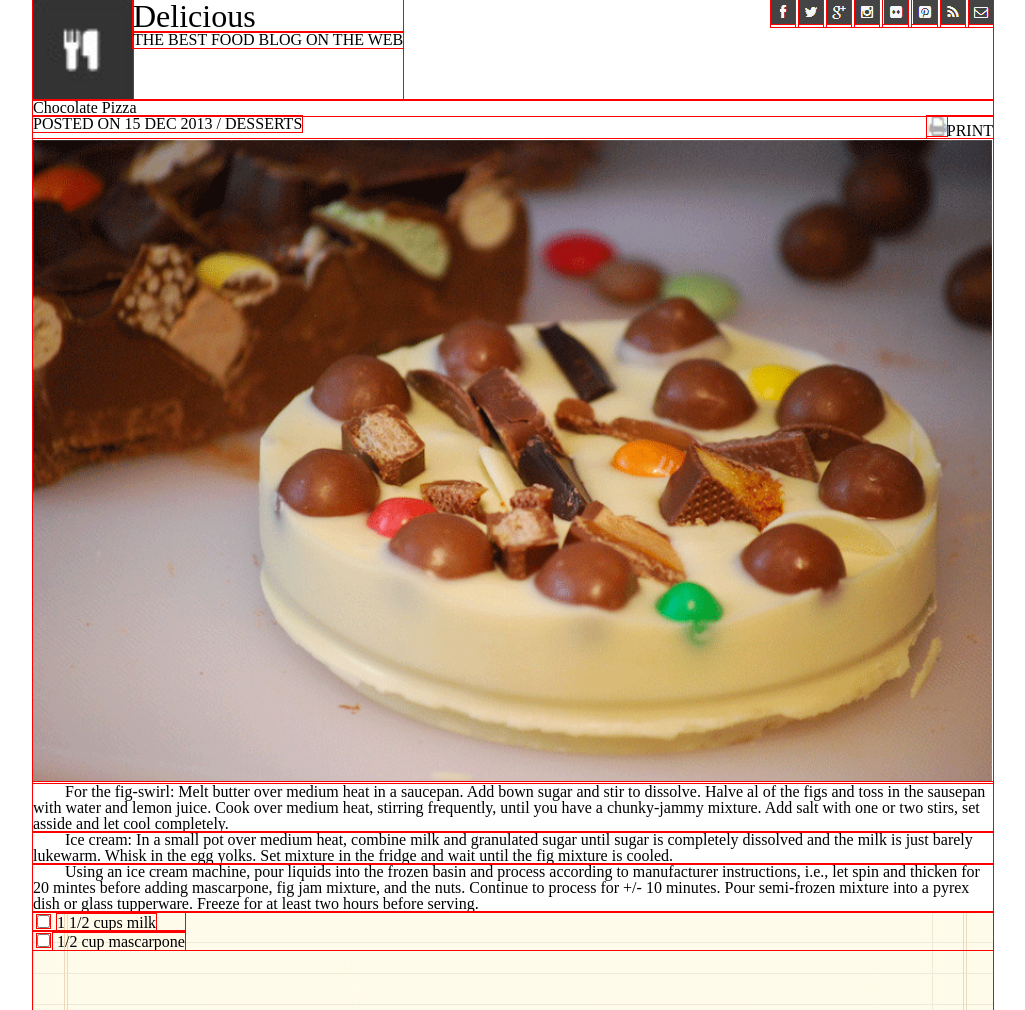
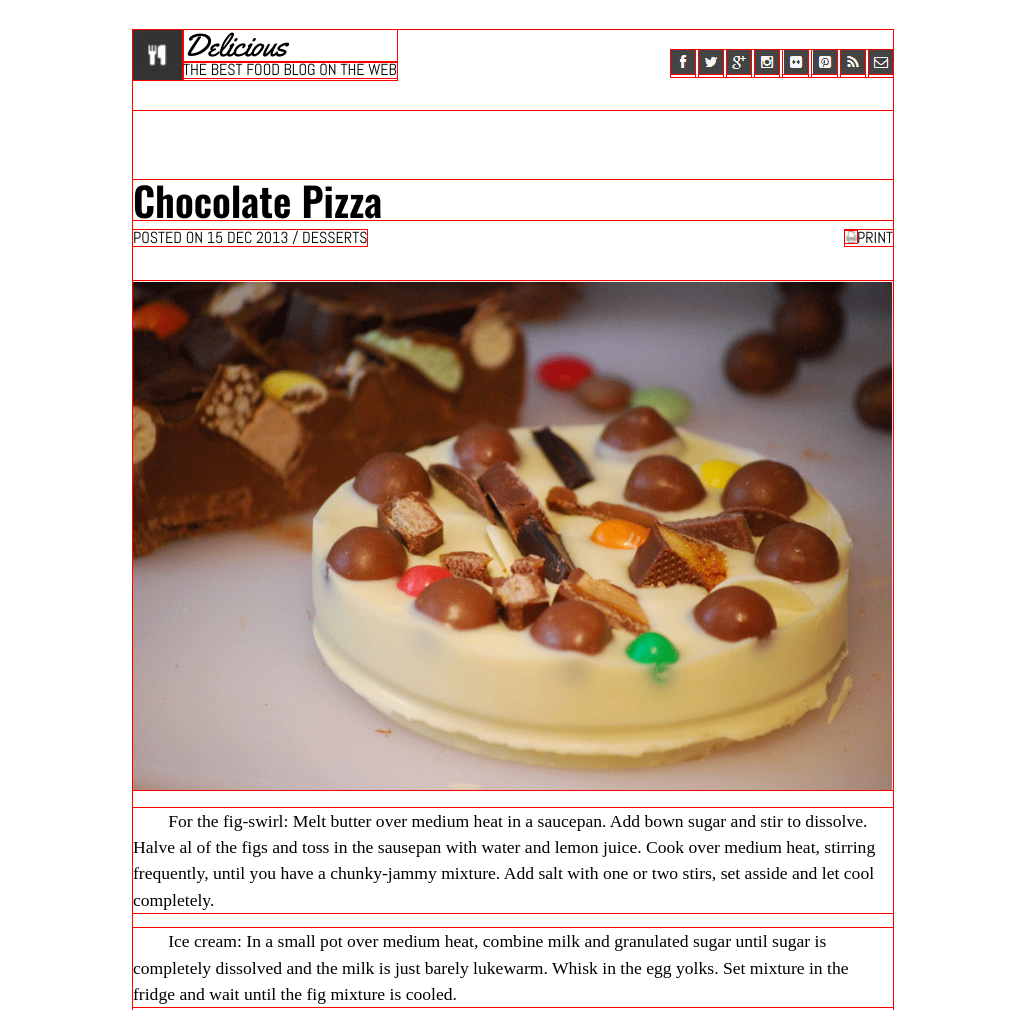
Before and after one commit to TCW417/Chocolate-Pizza, a plain HTML site: page index.html in a window 1280 px wide. Shown: the top 1010 px of the page, without its empty margins (127-1152 px from the left). Drawn offline with nearby package versions, Linux system fonts and the light colour scheme; a web font is replaced by a local one.

Commit message:
styling getting better...

```diff
--- a/css/style.css
+++ b/css/style.css
@@ -1,20 +1,26 @@
 * {
   outline: 1px solid red;
 }
-
+/*
+logo font-family: 'Yellowtail', cursive;
+title font-family: 'Oswald', sans-serif;
+recipe font-family: 'Patrick Hand', cursive;
+*/
 body {
-  width: 960px;
+  width: 760px;
   margin-left: auto;
   margin-right: auto;
+  margin-top: 30px;
 }
 
 .header-left {
   display: inline-block;
+  margin-bottom: 30px;
 }
 .header-left img {
-  display: inline-block;
-  height: 100px;
-  width: 100px;
+  /* display: inline-block; */
+  height: 50px;
+  width: 50px;
   float: left;
 }
 
@@ -24,14 +30,17 @@ body {
 
 .header-left-text p:first-child {
   font-size: 200%;
+  font-family: 'Yellowtail', cursive;
 }
 .header-left-text p:last-child {
   font-size: 100%;
+  font-family: 'Abel', sans-serif;
 }
 
 .header-right {
-  display: inline-block;
+  /* display: inline-block; */
   float: right;
+  margin-top: 20px;
 }
 .header-right ul {
   list-style: none;
@@ -41,26 +50,43 @@ body {
   display: inline;
 }
 
-.h2-left {
-  display: inline-block;
+.h3-left {
+  /* display: inline-block; */
   float: left;
+  margin-bottom: 35px;
 }
 
-.h2-right {
-  display: inline-block;
+.h3-right {
+  /* display: inline-block; */
   float: right;
+  margin-left: 8px;
 }
-.h2-right img {
-  height: 20px;
-  width: 20px;
+.h3-right img {
+  height: 12px;
+  width: 12px;
+  /* margin-right: 8px; */
 }
 
 article img {
   width: 100%;
 }
 
+article h1 {
+  font-family: 'Oswald', sans-serif;
+  font-size: 40px;
+  margin-top: 70px;
+}
+article h3 {
+  font-family: 'Abel', sans-serif;
+  margin-top: 10px;
+}
 article p {
   text-indent: 2em;
+  font-family: 'Arapey', serif;
+  margin-top: 15px;
+  margin-bottom: 15px;
+  font-size: 110%;
+  line-height: 150%;
 }
 
 div.recipe-card {
@@ -71,6 +97,7 @@ div.recipe-card {
 
 .author-quote {
   display:inline-block;
+  width: 70%
 }
 .author-quote img {
   /* display: inline-block; */
@@ -81,9 +108,11 @@ div.recipe-card {
 }
 .author-quote-text {
   display: inline-block;
+  text-indent: 0;
 }
 .author-quote-text p {
-  text-indent: none;
+  text-indent: 0;
+  /* width: 70%; */
 }
 .author-quote-text p:first-child {
   font-size: 200%;
--- a/index.html
+++ b/index.html
@@ -3,6 +3,7 @@
   <title>Chocolate Pizza</title>
   <link rel="stylesheet" href="css/reset.css">
   <link rel="stylesheet" href="css/style.css">
+  <link href="https://fonts.googleapis.com/css?family=Abel|Arapey|Oswald:600|Patrick+Hand|Yellowtail" rel="stylesheet">
 </head>
 <body>
   <header>
@@ -31,8 +32,8 @@
   <main>
     <article id="chocolate-pizza">
       <h1>Chocolate Pizza</h1>
-      <h3 class="h2-left">POSTED ON 15 DEC 2013 / DESSERTS</h3>
-      <h3 class="h2-right"><img src="img/print-icon.png" />PRINT</h3>
+      <h3 class="h3-left">POSTED ON 15 DEC 2013 / DESSERTS</h3>
+      <h3 class="h3-right"><img src="img/print-icon.png" />PRINT</h3>
       <img src="img/choco-pizza.png" alt="picture of chololate pizza" />
       <p>For the fig-swirl: Melt butter over medium heat in a saucepan. Add bown sugar and stir to dissolve. Halve al of the figs and toss in the sausepan with water and lemon juice. Cook over medium heat, stirring frequently, until you have a chunky-jammy mixture. Add salt with one or two stirs, set asside and let cool completely.</p>
       <p>Ice cream: In a small pot over medium heat, combine milk and granulated sugar until sugar is completely dissolved and the milk is just barely lukewarm. Whisk in the egg yolks. Set mixture in the fridge and wait until the fig mixture is cooled.</p>
@@ -55,7 +56,7 @@
       </div>
       <div class="author-quote">
         <img src="img/van-pic.png" />
-        <div class="author-quote-text"></div>
+        <div class="author-quote-text">
           <p>Vanessa Stevenson</p>
           <p>Food enthusiast, photography fan. Add a pinch of raw foodism and that's pretty mch what I am.</p>
         </div>
```
